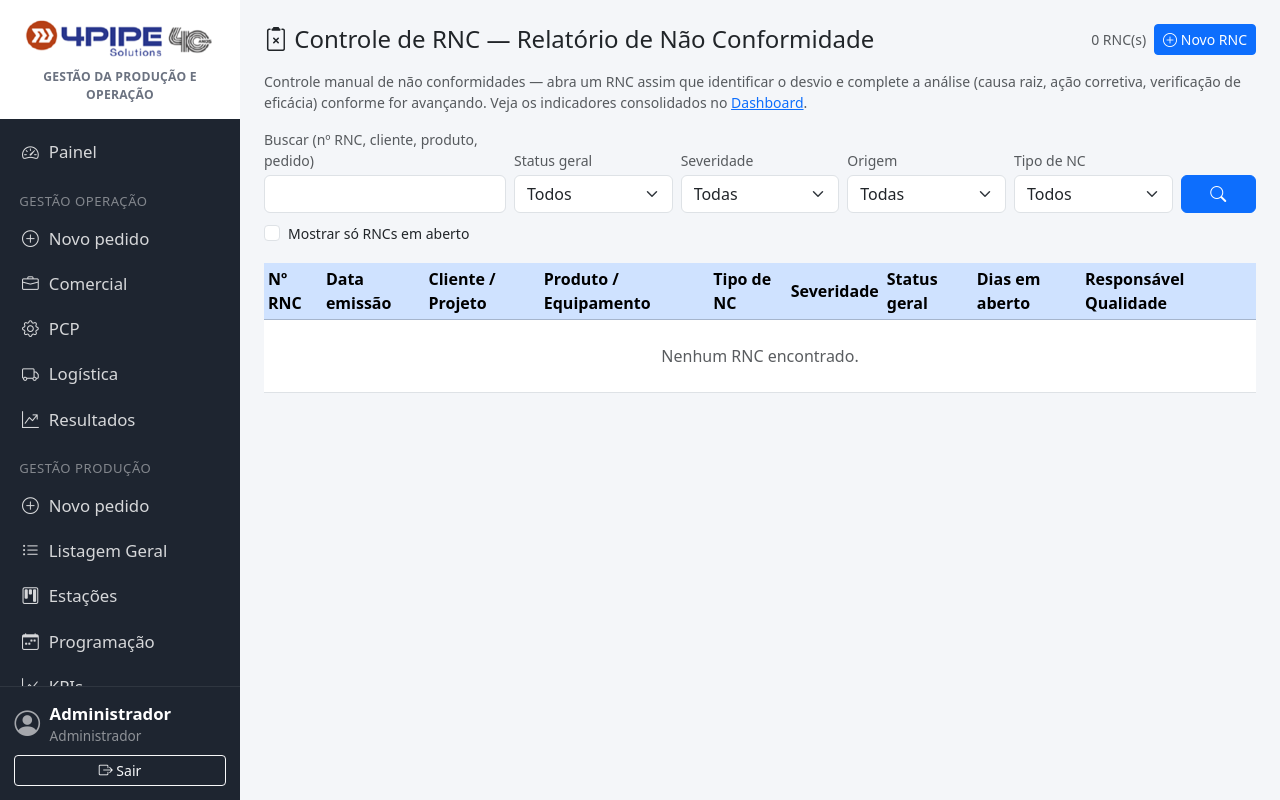
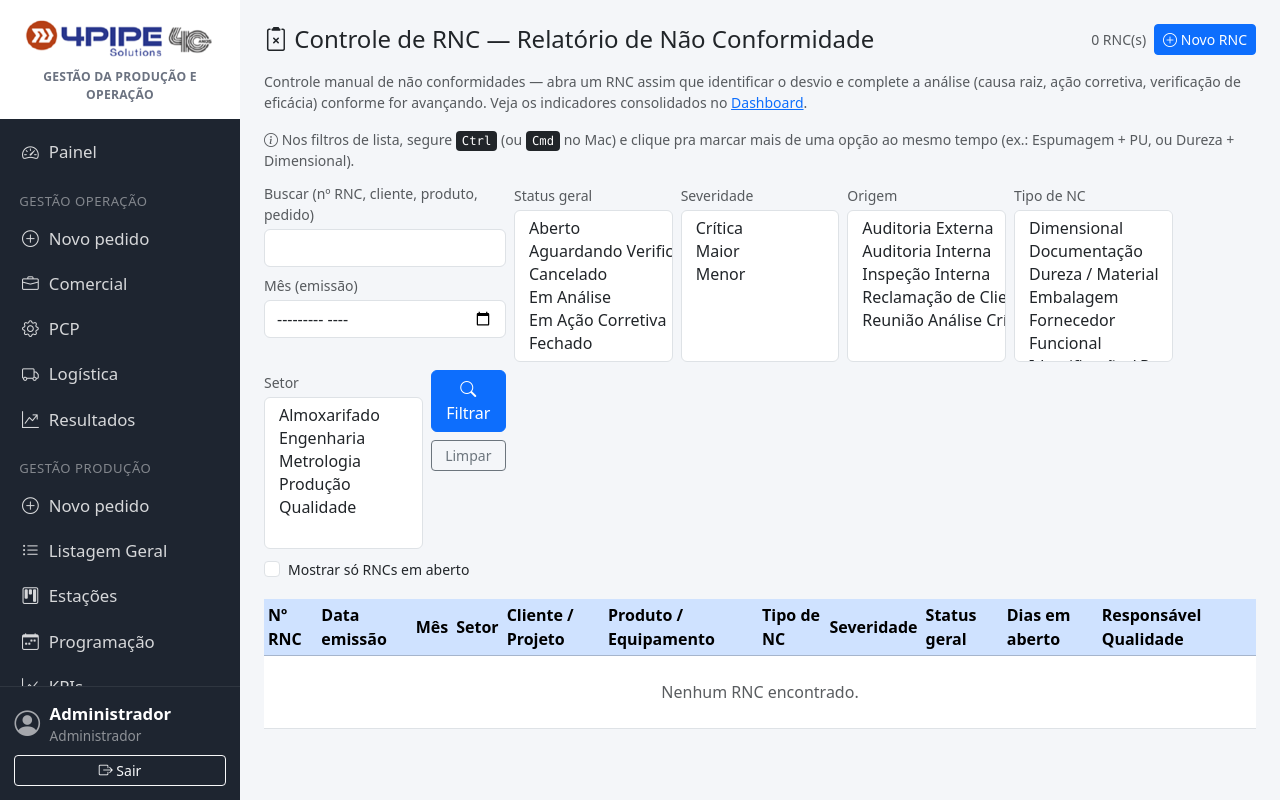
Before and after one commit to matttheus1590-code/producao_app, a Flask app: page /qualidade in a window 1280 px wide. Run offline with Flask 3, Linux system fonts and the light colour scheme; a user stored in the database is signed in; some libraries are stand-ins or nearby versions.

Commit message:
Atualizacao automatica - 01/09/2026 08:36

```diff
--- a/app.py
+++ b/app.py
@@ -2,6 +2,7 @@ import csv
 import io
 import os
 import re
+from calendar import monthrange
 from datetime import date, datetime, timedelta
 
 from flask import Flask, Response, flash, jsonify, redirect, render_template, request, url_for
@@ -1961,13 +1962,20 @@ CAMPOS_HISTORICO_RNC = [
 
 
 def _filtrar_rnc_qualidade(args):
+    """`args` é sempre `request.args` (MultiDict) — os 5 filtros de "múltiplas
+    opções" (status geral, severidade, origem, tipo de NC, setor) usam
+    `getlist`, porque um <select multiple> manda um par nome=valor repetido
+    pra cada opção marcada (pedido do Bruno: poder marcar mais de uma opção
+    no mesmo filtro, ex.: Espumagem + PU, ou Dureza + Dimensional)."""
     query = RncQualidade.query
 
     busca = args.get("busca", "").strip()
-    status_geral = args.get("status_geral", "").strip()
-    severidade = args.get("severidade", "").strip()
-    origem = args.get("origem", "").strip()
-    tipo_nc = args.get("tipo_nc", "").strip()
+    status_geral = [v for v in args.getlist("status_geral") if v]
+    severidade = [v for v in args.getlist("severidade") if v]
+    origem = [v for v in args.getlist("origem") if v]
+    tipo_nc = [v for v in args.getlist("tipo_nc") if v]
+    setor = [v for v in args.getlist("setor") if v]
+    mes_emissao = args.get("mes_emissao", "").strip()  # "AAAA-MM", do <input type="month">
     apenas_abertas = args.get("apenas_abertas", "").strip()
 
     if busca:
@@ -1981,13 +1989,23 @@ def _filtrar_rnc_qualidade(args):
             )
         )
     if status_geral:
-        query = query.filter(RncQualidade.status_geral == status_geral)
+        query = query.filter(RncQualidade.status_geral.in_(status_geral))
     if severidade:
-        query = query.filter(RncQualidade.severidade == severidade)
+        query = query.filter(RncQualidade.severidade.in_(severidade))
     if origem:
-        query = query.filter(RncQualidade.origem == origem)
+        query = query.filter(RncQualidade.origem.in_(origem))
     if tipo_nc:
-        query = query.filter(RncQualidade.tipo_nc == tipo_nc)
+        query = query.filter(RncQualidade.tipo_nc.in_(tipo_nc))
+    if setor:
+        query = query.filter(RncQualidade.setor.in_(setor))
+    if mes_emissao:
+        try:
+            ano_m, mes_m = (int(p) for p in mes_emissao.split("-"))
+            inicio = date(ano_m, mes_m, 1)
+            fim = date(ano_m, mes_m, monthrange(ano_m, mes_m)[1])
+            query = query.filter(RncQualidade.data_emissao.between(inicio, fim))
+        except (ValueError, TypeError):
+            mes_emissao = ""  # valor incompreensível — ignora o filtro em vez de quebrar a busca
     if apenas_abertas == "1":
         query = query.filter(RncQualidade.status_geral.in_(RNC_STATUS_GERAL_ABERTOS))
 
@@ -1995,9 +2013,25 @@ def _filtrar_rnc_qualidade(args):
 
     filtros = dict(
         busca=busca, status_geral=status_geral, severidade=severidade,
-        origem=origem, tipo_nc=tipo_nc, apenas_abertas=apenas_abertas,
+        origem=origem, tipo_nc=tipo_nc, setor=setor, mes_emissao=mes_emissao,
+        apenas_abertas=apenas_abertas,
     )
     return query, filtros
+
+
+def _rnc_opcoes_filtro(campo, opcoes_curadas):
+    """Opções de um filtro de RNC (multi-seleção) — combina os valores REAIS
+    já cadastrados nesse campo (que podem não bater com a lista de sugestão,
+    já que todo campo de "lista" do RNC é texto livre — ver RNC_*_OPCOES em
+    models.py) com a lista de sugestão, pra sempre dar pra filtrar por
+    qualquer valor que já apareça em algum RNC, mesmo com grafia diferente
+    da lista padrão (ex.: "Dureza" na planilha do Bruno vs. "Dureza /
+    Material" na lista de sugestão)."""
+    coluna = getattr(RncQualidade, campo)
+    existentes = [v for (v,) in db.session.query(coluna).filter(coluna.isnot(None)).distinct()]
+    existentes_lower = {v.lower() for v in existentes}
+    extras = [op for op in opcoes_curadas if op.lower() not in existentes_lower]
+    return sorted(existentes + extras, key=lambda s: s.lower())
 
 
 def _linhas_rnc_qualidade(args):
@@ -3109,10 +3143,18 @@ def register_routes(app):
     @login_required
     def qualidade_lista():
         rncs, page, total_paginas, total_filtrado, filtros = _linhas_rnc_qualidade(request.args)
+        opcoes_filtro = dict(
+            status_geral=_rnc_opcoes_filtro("status_geral", RNC_STATUS_GERAL_OPCOES),
+            severidade=_rnc_opcoes_filtro("severidade", RNC_SEVERIDADE_OPCOES),
+            origem=_rnc_opcoes_filtro("origem", RNC_ORIGEM_OPCOES),
+            tipo_nc=_rnc_opcoes_filtro("tipo_nc", RNC_TIPO_NC_OPCOES),
+            setor=_rnc_opcoes_filtro("setor", RNC_SETOR_OPCOES),
+        )
         return render_template(
             "qualidade_lista.html",
             rncs=rncs, page=page, total_paginas=total_paginas,
             total_filtrado=total_filtrado, filtros=filtros,
+            opcoes_filtro=opcoes_filtro,
         )
 
     @app.route("/qualidade/novo", methods=["GET", "POST"])
--- a/templates/qualidade_lista.html
+++ b/templates/qualidade_lista.html
@@ -17,49 +17,62 @@
   Veja os indicadores consolidados no <a href="{{ url_for('qualidade_dashboard') }}">Dashboard</a>.
 </p>
 
-<form class="row g-2 align-items-end mb-3" method="get">
+<form class="row g-2 align-items-start mb-3" method="get">
+  <div class="col-12">
+    <p class="text-muted small mb-1">
+      <i class="bi bi-info-circle"></i> Nos filtros de lista, segure <kbd>Ctrl</kbd> (ou <kbd>Cmd</kbd> no Mac) e clique
+      pra marcar mais de uma opção ao mesmo tempo (ex.: Espumagem + PU, ou Dureza + Dimensional).
+    </p>
+  </div>
   <div class="col-md-3">
     <label class="form-label small text-muted mb-1">Buscar (nº RNC, cliente, produto, pedido)</label>
     <input type="text" class="form-control" name="busca" value="{{ filtros.busca }}">
+    <label class="form-label small text-muted mb-1 mt-2">Mês (emissão)</label>
+    <input type="month" class="form-control" name="mes_emissao" value="{{ filtros.mes_emissao }}">
   </div>
   <div class="col-md-2">
     <label class="form-label small text-muted mb-1">Status geral</label>
-    <select class="form-select" name="status_geral">
-      <option value="">Todos</option>
-      {% for op in RNC_STATUS_GERAL_OPCOES %}
-        <option value="{{ op }}" {% if filtros.status_geral == op %}selected{% endif %}>{{ op }}</option>
+    <select class="form-select" name="status_geral" multiple size="6">
+      {% for op in opcoes_filtro.status_geral %}
+        <option value="{{ op }}" {% if op in filtros.status_geral %}selected{% endif %}>{{ op }}</option>
       {% endfor %}
     </select>
   </div>
   <div class="col-md-2">
     <label class="form-label small text-muted mb-1">Severidade</label>
-    <select class="form-select" name="severidade">
-      <option value="">Todas</option>
-      {% for op in RNC_SEVERIDADE_OPCOES %}
-        <option value="{{ op }}" {% if filtros.severidade == op %}selected{% endif %}>{{ op }}</option>
+    <select class="form-select" name="severidade" multiple size="6">
+      {% for op in opcoes_filtro.severidade %}
+        <option value="{{ op }}" {% if op in filtros.severidade %}selected{% endif %}>{{ op }}</option>
       {% endfor %}
     </select>
   </div>
   <div class="col-md-2">
     <label class="form-label small text-muted mb-1">Origem</label>
-    <select class="form-select" name="origem">
-      <option value="">Todas</option>
-      {% for op in RNC_ORIGEM_OPCOES %}
-        <option value="{{ op }}" {% if filtros.origem == op %}selected{% endif %}>{{ op }}</option>
+    <select class="form-select" name="origem" multiple size="6">
+      {% for op in opcoes_filtro.origem %}
+        <option value="{{ op }}" {% if op in filtros.origem %}selected{% endif %}>{{ op }}</option>
       {% endfor %}
     </select>
   </div>
   <div class="col-md-2">
     <label class="form-label small text-muted mb-1">Tipo de NC</label>
-    <select class="form-select" name="tipo_nc">
-      <option value="">Todos</option>
-      {% for op in RNC_TIPO_NC_OPCOES %}
-        <option value="{{ op }}" {% if filtros.tipo_nc == op %}selected{% endif %}>{{ op }}</option>
+    <select class="form-select" name="tipo_nc" multiple size="6">
+      {% for op in opcoes_filtro.tipo_nc %}
+        <option value="{{ op }}" {% if op in filtros.tipo_nc %}selected{% endif %}>{{ op }}</option>
       {% endfor %}
     </select>
   </div>
-  <div class="col-md-1 d-grid">
-    <button class="btn btn-primary" type="submit"><i class="bi bi-search"></i></button>
+  <div class="col-md-2">
+    <label class="form-label small text-muted mb-1">Setor</label>
+    <select class="form-select" name="setor" multiple size="6">
+      {% for op in opcoes_filtro.setor %}
+        <option value="{{ op }}" {% if op in filtros.setor %}selected{% endif %}>{{ op }}</option>
+      {% endfor %}
+    </select>
+  </div>
+  <div class="col-md-1 d-flex flex-column gap-2">
+    <button class="btn btn-primary" type="submit"><i class="bi bi-search"></i> Filtrar</button>
+    <a href="{{ url_for('qualidade_lista') }}" class="btn btn-outline-secondary btn-sm">Limpar</a>
   </div>
   <div class="col-12">
     <div class="form-check">
@@ -75,6 +88,8 @@
       <tr>
         <th>Nº RNC</th>
         <th>Data emissão</th>
+        <th>Mês</th>
+        <th>Setor</th>
         <th>Cliente / Projeto</th>
         <th>Produto / Equipamento</th>
         <th>Tipo de NC</th>
@@ -90,6 +105,8 @@
       <tr>
         <td>{{ r.numero_rnc or ("#" ~ r.id) }}</td>
         <td>{{ r.data_emissao.strftime("%d/%m/%Y") if r.data_emissao else "—" }}</td>
+        <td>{{ r.data_emissao.strftime("%m/%Y") if r.data_emissao else "—" }}</td>
+        <td>{{ r.setor or "—" }}</td>
         <td>{{ r.cliente_projeto or "—" }}</td>
         <td class="text-truncate" style="max-width: 220px;" title="{{ r.produto_equipamento or '' }}">{{ r.produto_equipamento or "—" }}</td>
         <td>{{ r.tipo_nc or "—" }}</td>
@@ -104,7 +121,7 @@
         </td>
       </tr>
       {% else %}
-      <tr><td colspan="10" class="text-center text-muted py-4">Nenhum RNC encontrado.</td></tr>
+      <tr><td colspan="12" class="text-center text-muted py-4">Nenhum RNC encontrado.</td></tr>
       {% endfor %}
     </tbody>
   </table>
```
